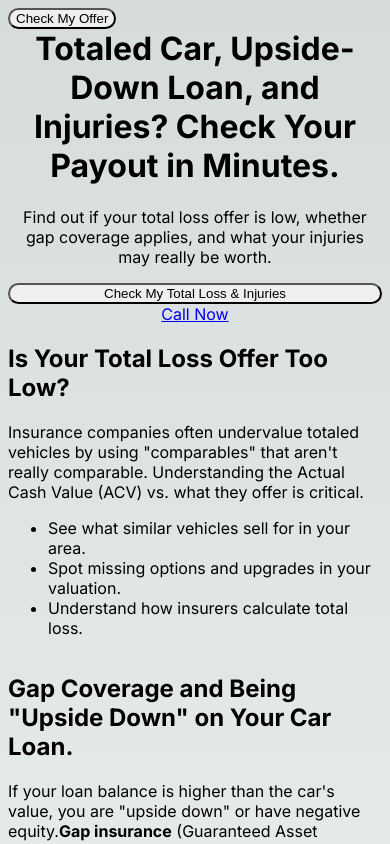
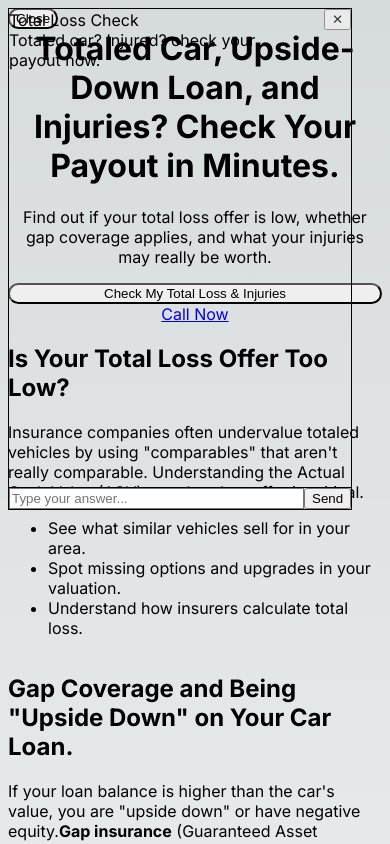
Before and after one commit to joshuadshipman/Texastotalloss, a Next.js app: page / in a window 390 px wide. Both pictures are taken after a click on the button "Check My Total Loss & Injuries". Shown: the top 844 px of the page. Built offline with nearby package versions, Linux system fonts and the light colour scheme.

Commit message:
Fix: Enhance buttons to open chat, improve styling, add placeholder phone

```diff
--- a/src/app/layout.tsx
+++ b/src/app/layout.tsx
@@ -9,6 +9,8 @@ export const metadata: Metadata = {
     description: 'Free Total Loss & Injury Validation',
 };
 
+import { ChatProvider } from '@/components/ChatContext';
+
 export default function RootLayout({
     children,
 }: {
@@ -16,7 +18,9 @@ export default function RootLayout({
 }) {
     return (
         <html lang="en">
-            <body className={inter.className}>{children}</body>
+            <body className={inter.className}>
+                <ChatProvider>{children}</ChatProvider>
+            </body>
         </html>
     );
 }
--- a/src/app/page.tsx
+++ b/src/app/page.tsx
@@ -1,7 +1,12 @@
+'use client';
+
 import ChatWidget from '@/components/ChatWidget';
 import Link from 'next/link';
+import { useChat } from '@/components/ChatContext';
 
 export default function Home() {
+    const { openChat } = useChat();
+
     return (
         <main className="min-h-screen bg-gray-50 flex flex-col font-sans text-gray-900">
             {/* Hero Section */}
@@ -14,10 +19,13 @@ export default function Home() {
                         Find out if your total loss offer is low, whether gap coverage applies, and what your injuries may really be worth.
                     </p>
                     <div className="flex flex-col sm:flex-row justify-center gap-4 pt-4">
-                        <button className="bg-green-500 hover:bg-green-600 text-white font-bold py-3 px-8 rounded-full shadow-lg transition transform hover:scale-105">
+                        <button
+                            onClick={openChat}
+                            className="bg-green-500 hover:bg-green-600 text-white font-bold py-3 px-8 rounded-full shadow-lg transition transform hover:scale-105"
+                        >
                             Check My Total Loss & Injuries
                         </button>
-                        <a href="tel:555-555-5555" className="bg-white text-blue-900 hover:bg-gray-100 font-bold py-3 px-8 rounded-full shadow-lg transition">
+                        <a href="tel:1-800-555-0199" className="bg-white text-blue-900 hover:bg-gray-100 font-bold py-3 px-8 rounded-full shadow-lg transition">
                             Call Now
                         </a>
                     </div>
@@ -75,7 +83,10 @@ export default function Home() {
             <section className="py-16 px-4 bg-blue-900 text-white text-center">
                 <div className="max-w-4xl mx-auto space-y-6">
                     <h2 className="text-3xl font-bold">Free Total Loss, Gap Coverage, and Injury Check</h2>
-                    <button className="bg-green-500 hover:bg-green-600 text-white font-bold py-4 px-10 rounded-full shadow-lg transition text-xl">
+                    <button
+                        onClick={openChat}
+                        className="bg-green-500 hover:bg-green-600 text-white font-bold py-4 px-10 rounded-full shadow-lg transition text-xl"
+                    >
                         Start My Free Check
                     </button>
                 </div>
--- /dev/null
+++ b/src/components/ChatContext.tsx
@@ -0,0 +1,34 @@
+'use client';
+
+import React, { createContext, useContext, useState } from 'react';
+
+type ChatContextType = {
+    isOpen: boolean;
+    openChat: () => void;
+    closeChat: () => void;
+    toggleChat: () => void;
+};
+
+const ChatContext = createContext<ChatContextType | undefined>(undefined);
+
+export function ChatProvider({ children }: { children: React.ReactNode }) {
+    const [isOpen, setIsOpen] = useState(false);
+
+    const openChat = () => setIsOpen(true);
+    const closeChat = () => setIsOpen(false);
+    const toggleChat = () => setIsOpen((prev) => !prev);
+
+    return (
+        <ChatContext.Provider value={{ isOpen, openChat, closeChat, toggleChat }}>
+            {children}
+        </ChatContext.Provider>
+    );
+}
+
+export function useChat() {
+    const context = useContext(ChatContext);
+    if (context === undefined) {
+        throw new Error('useChat must be used within a ChatProvider');
+    }
+    return context;
+}
--- a/src/components/ChatWidget.tsx
+++ b/src/components/ChatWidget.tsx
@@ -1,6 +1,7 @@
 'use client';
 
 import { useState, useRef, useEffect } from 'react';
+import { useChat } from './ChatContext';
 
 type Message = {
     sender: 'user' | 'bot';
@@ -8,7 +9,7 @@ type Message = {
 };
 
 export default function ChatWidget() {
-    const [isOpen, setIsOpen] = useState(false);
+    const { isOpen, toggleChat } = useChat();
     const [messages, setMessages] = useState<Message[]>([
         { sender: 'bot', text: 'Totaled car? Injured? check your payout now.' }
     ]);
@@ -41,7 +42,7 @@ export default function ChatWidget() {
             setContext(data.outputContext);
         } catch (e) {
             console.error(e);
-            setMessages(prev => [...prev, { sender: 'bot', text: 'Sorry, I encountered an error.' }]);
+            setMessages(prev => [...prev, { sender: 'bot', text: 'Sorry, I encountered an error. Please try again later.' }]);
         }
     };
 
@@ -49,7 +50,7 @@ export default function ChatWidget() {
         <>
             {/* Trigger Button */}
             <button
-                onClick={() => setIsOpen(!isOpen)}
+                onClick={toggleChat}
                 className="fixed bottom-4 right-4 bg-blue-600 text-white p-4 rounded-full shadow-lg hover:bg-blue-700 transition z-50 font-bold"
             >
                 {isOpen ? 'Close' : 'Check My Offer'}
@@ -58,11 +59,12 @@ export default function ChatWidget() {
             {/* Chat Window */}
             {isOpen && (
                 <div className="fixed bottom-20 right-4 w-80 md:w-96 h-[500px] bg-white rounded-lg shadow-2xl flex flex-col z-50 border border-gray-200 overflow-hidden">
-                    <div className="bg-blue-600 text-white p-4 rounded-t-lg font-bold">
-                        Total Loss Check
+                    <div className="bg-blue-600 text-white p-4 rounded-t-lg font-bold flex justify-between items-center">
+                        <span>Total Loss Check</span>
+                        <button onClick={toggleChat} className="text-sm opacity-75 hover:opacity-100">✕</button>
                     </div>
 
-                    <div className="flex-1 overflow-y-auto p-4 space-y-4">
+                    <div className="flex-1 overflow-y-auto p-4 space-y-4 bg-white">
                         {messages.map((m, i) => (
                             <div
                                 key={i}
```
